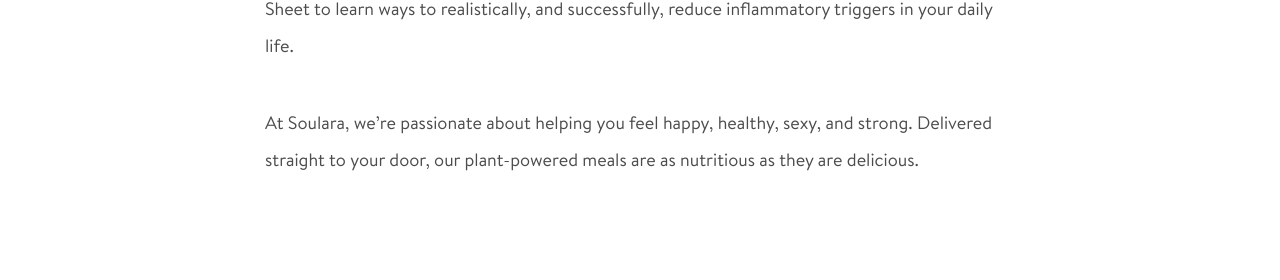
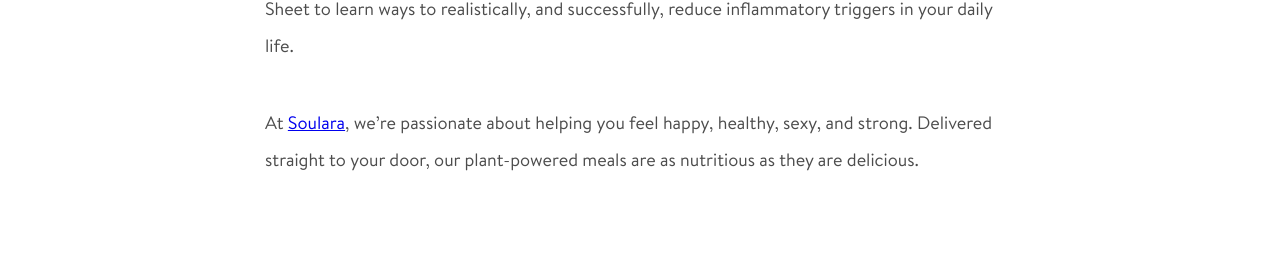
Before and after one commit to mattvernon/soulara-blog, a Jekyll site: the page built from _posts/2018-07-12-anti-inflammatory-cheat-sheet-part-1.markdown, in a window 1280 px wide and 900 px high, scrolled down 2694 px. Shown: the part 144-424 px from the top of the window. Built offline with Jekyll 4.4.1, drawn with Linux system fonts in a browser that asks for light colours; some web fonts are replaced; comment, search, counter and statistics services are not loaded; part of the change alters nothing that is shown.

```diff
--- a/_posts/2018-07-12-anti-inflammatory-cheat-sheet-part-1.markdown
+++ b/_posts/2018-07-12-anti-inflammatory-cheat-sheet-part-1.markdown
@@ -27,4 +27,4 @@ Daily toxins can also be to blame for the rise in inflammatory-related diseases:
 
 Ready to take the steps to better health? Check out Part Two of our Anti-Inflammatory Cheat Sheet to learn ways to realistically, and successfully, reduce inflammatory triggers in your daily life.
 
-At Soulara, we’re passionate about helping you feel happy, healthy, sexy, and strong. Delivered straight to your door, our plant-powered meals are as nutritious as they are delicious.
+At [Soulara](https://www.soulara.com.au/), we’re passionate about helping you feel happy, healthy, sexy, and strong. Delivered straight to your door, our plant-powered meals are as nutritious as they are delicious.
```
